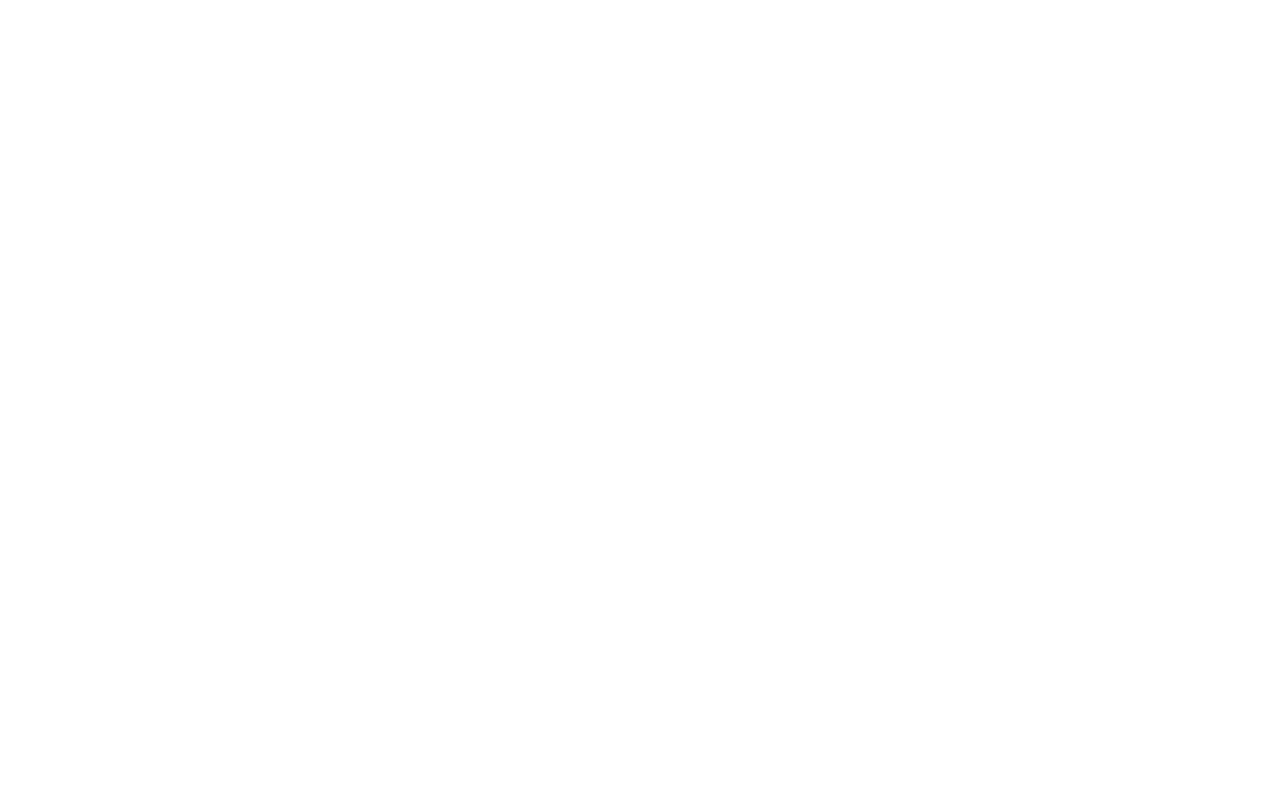
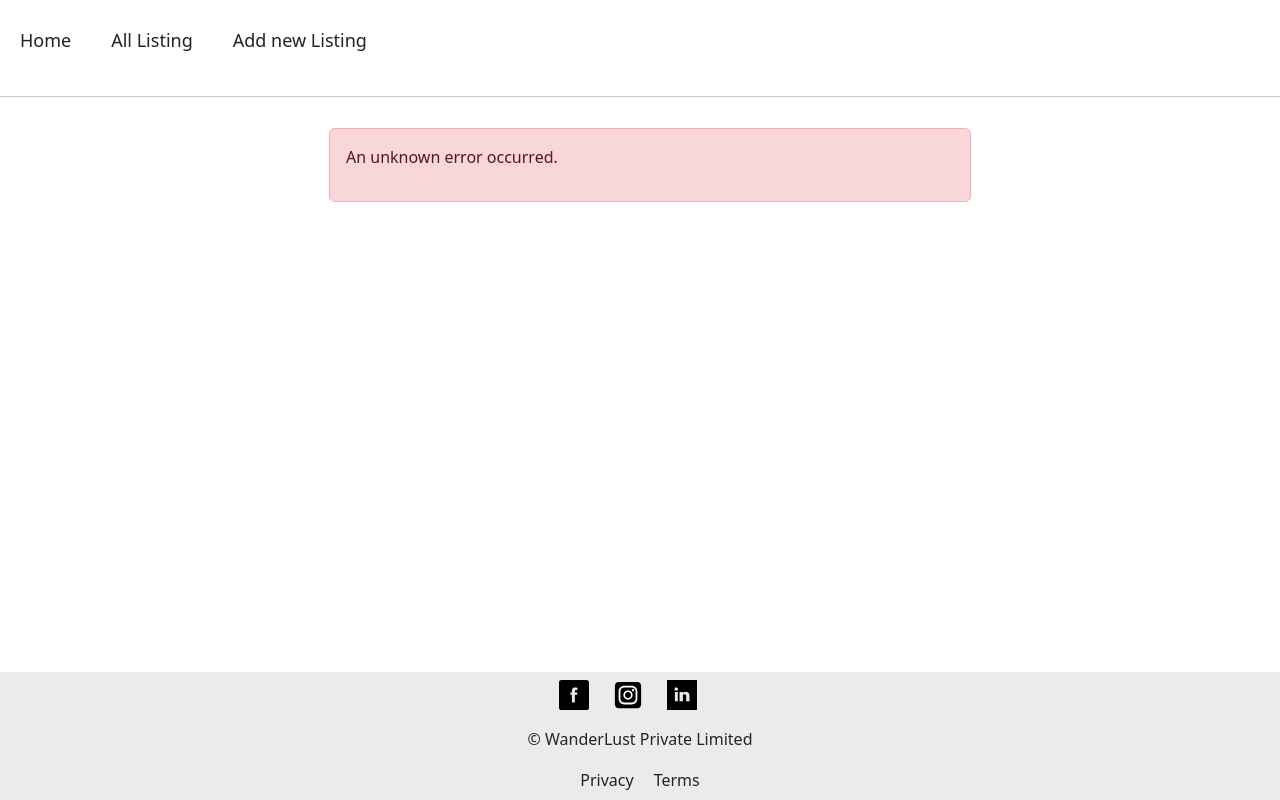
Before and after one commit to NishaBisht16/wanderLust, a React (Create React App) app in the folder frontend/: page /Error in a window 1280 px wide. Before the commit this address had no page. Built offline with nearby package versions, Linux system fonts and the light colour scheme.

Commit message:
Create a Error page for Showing Errors While Creating new Listing

```diff
--- a/frontend/src/App.js
+++ b/frontend/src/App.js
@@ -5,6 +5,7 @@
 import CreateList from './pages/Create';
 import { Route,BrowserRouter, Routes} from 'react-router-dom';
 import Edit from './pages/Edit';
+import Error from './pages/Error';
 import 'bootstrap/dist/css/bootstrap.min.css';
 
 
@@ -17,6 +18,7 @@
         <Route path='/show/:id' element={<Show/>}></Route>
         <Route path='/create' element={<CreateList/>}></Route>
         <Route path='/Edit' element={<Edit/>}></Route>
+        <Route path='/Error' element={<Error/>}></Route>
       </Routes>
       </BrowserRouter>
       </>
--- a/frontend/src/pages/Create.js
+++ b/frontend/src/pages/Create.js
@@ -51,12 +51,13 @@
 
         }
         else{
-          alert(response.message)
+          navigate('/Error', { state: { err: response.message } });
+
         }
       }
       catch(error)
       {
-        console.log("error",error)
+        console.log(error)
       }
     }
 
@@ -95,7 +96,6 @@
             <label for="price" className='form-lable'>Price</label>
             <input onChange={handleInputs}
             name='price'
-            type='number'
            placeholder='Enter Price' className='form-control'></input>
            {error.price && <p className='error'>{error.price}</p>}
           </div>
--- /dev/null
+++ b/frontend/src/pages/Error.js
@@ -0,0 +1,29 @@
+import React from 'react'
+import Header from '../components/Header'
+import Footer from '../components/Footer'
+import { useLocation } from 'react-router-dom'
+
+function Error() {
+    const location=useLocation()
+    const errorMessage = location.state?.err || "An unknown error occurred.";
+
+  return (
+    <div className='main'>
+    <div style={{marginLeft:"20px"}}>
+   <Header/>
+   <div className='row'>
+        <div className="alert alert-danger col-6 offset-3" role="alert">
+            <p>{errorMessage}</p>
+
+        </div>
+
+   </div>
+
+
+   </div>
+      <Footer/>
+    </div>
+  )
+}
+
+export default Error
```
